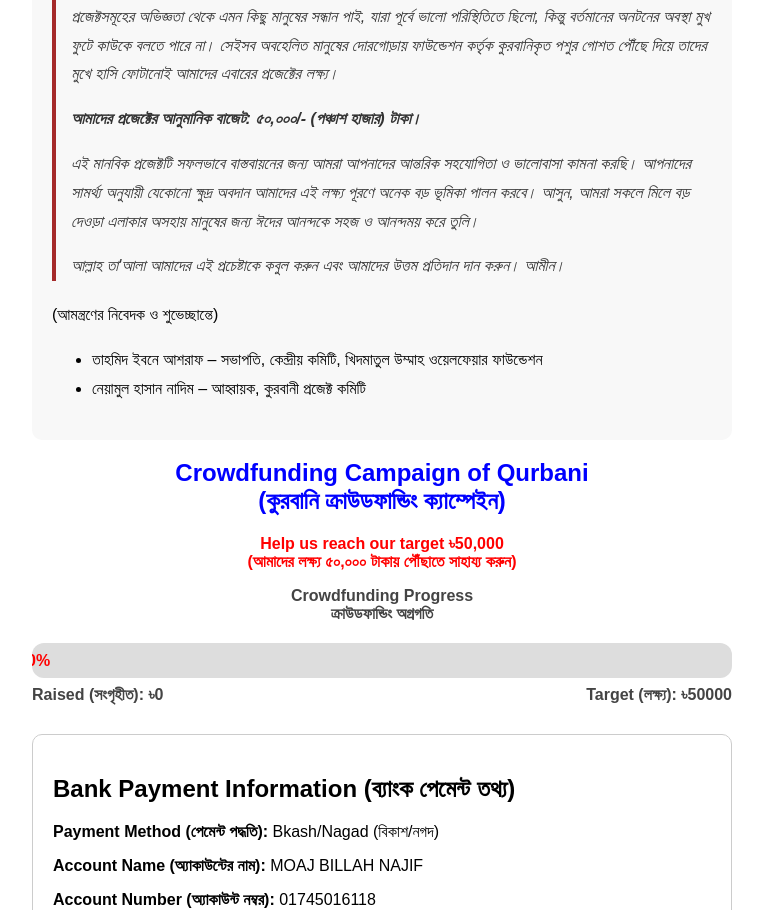
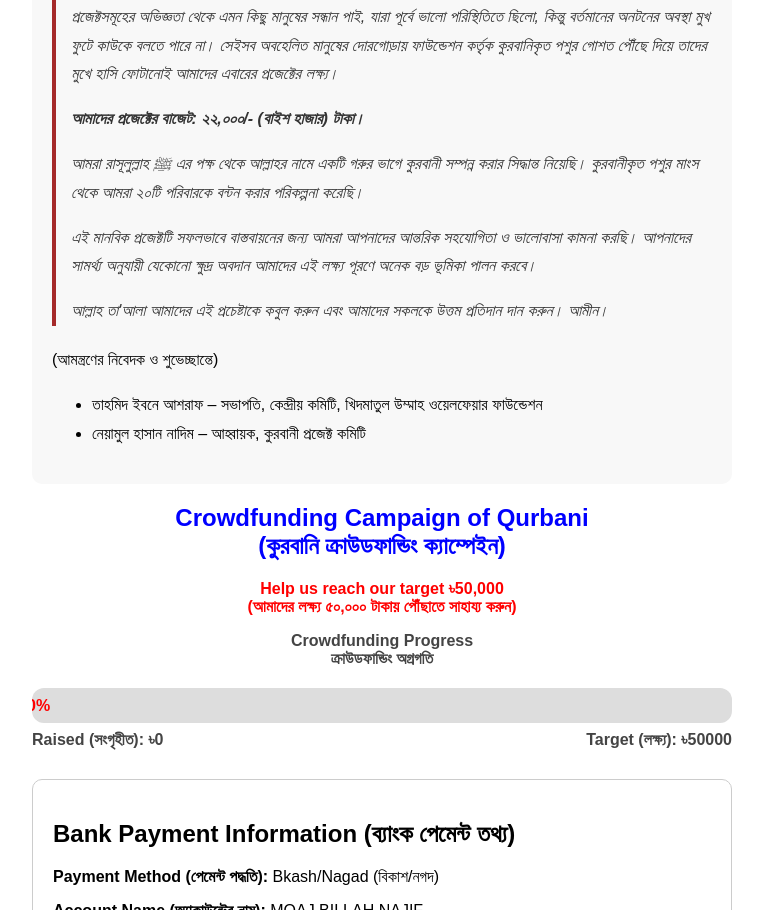
Before and after one commit to Milu-BD/crowdfunding-site, a Next.js app: page / in a window 1280 px wide. Shown: the part 1350-2260 px from the top of the page, without its empty margins (258-1021 px from the left). Built offline with nearby package versions, Linux system fonts and the light colour scheme; no server answers; the database is empty.

Commit message:
Update page.js

```diff
--- a/app/page.js
+++ b/app/page.js
@@ -370,14 +370,17 @@ const extraAmount =
       পবিত্র ঈদুল আজহা আমাদের ত্যাগের মহিমায় উদ্ভাসিত হওয়ার সুযোগ করে দেয়। এই আনন্দের দিনে আমাদের আশেপাশে এমন অনেক দরিদ্র ও নিঃস্ব পরিবার রয়েছে, যারা আর্থিক সংকটের কারণে কুরবানির আনন্দ থেকে বঞ্চিত থাকে। আমাদের পূর্ববর্তী প্রজেক্টসমূহের অভিজ্ঞতা থেকে এমন কিছু মানুষের সন্ধান পাই, যারা পূর্বে ভালো পরিস্থিতিতে ছিলো, কিন্তু বর্তমানের অনটনের অবস্থা মুখ ফুটে কাউকে বলতে পারে না। সেইসব অবহেলিত মানুষের দোরগোড়ায় ফাউন্ডেশন কর্তৃক কুরবানিকৃত পশুর গোশত পৌঁছে দিয়ে তাদের মুখে হাসি ফোটানোই আমাদের এবারের প্রজেক্টের লক্ষ্য।
     </p>
 
-    <p><strong> আমাদের প্রজেক্টের আনুমানিক বাজেট: ৫০,০০০/- (পঞ্চাশ হাজার) টাকা।</strong></p>
+    <p><strong> আমাদের প্রজেক্টের বাজেট: ২২,০০০/- (বাইশ হাজার) টাকা।</strong></p>
 
     <p>
-      এই মানবিক প্রজেক্টটি সফলভাবে বাস্তবায়নের জন্য আমরা আপনাদের আন্তরিক সহযোগিতা ও ভালোবাসা কামনা করছি। আপনাদের সামর্থ্য অনুযায়ী যেকোনো ক্ষুদ্র অবদান আমাদের এই লক্ষ্য পূরণে অনেক বড় ভূমিকা পালন করবে। আসুন, আমরা সকলে মিলে বড় দেওড়া এলাকার অসহায় মানুষের জন্য ঈদের আনন্দকে সহজ ও আনন্দময় করে তুলি।
+    আমরা রাসূলুল্লাহ ﷺ এর পক্ষ থেকে আল্লাহর নামে একটি গরুর ভাগে কুরবানী সম্পন্ন করার সিদ্ধান্ত নিয়েছি। কুরবানীকৃত পশুর মাংস থেকে আমরা ২০টি পরিবারকে বন্টন করার পরিকল্পনা করেছি।
+    </p>
+    <p>
+      এই মানবিক প্রজেক্টটি সফলভাবে বাস্তবায়নের জন্য আমরা আপনাদের আন্তরিক সহযোগিতা ও ভালোবাসা কামনা করছি। আপনাদের সামর্থ্য অনুযায়ী যেকোনো ক্ষুদ্র অবদান আমাদের এই লক্ষ্য পূরণে অনেক বড় ভূমিকা পালন করবে।
     </p>
 
     <p>
-      আল্লাহ তা'আলা আমাদের এই প্রচেষ্টাকে কবুল করুন এবং আমাদের উত্তম প্রতিদান দান করুন। আমীন।
+      আল্লাহ তা'আলা আমাদের এই প্রচেষ্টাকে কবুল করুন এবং আমাদের সকলকে উত্তম প্রতিদান দান করুন। আমীন।
     </p>
   </div>
   {/* NEW SECTION ADDED ABOVE */}
```
